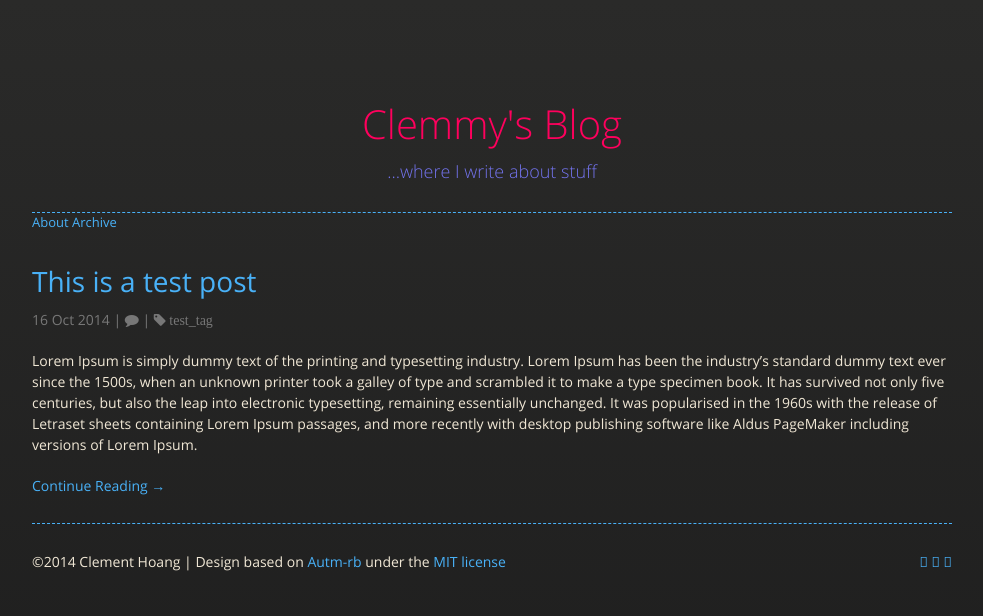
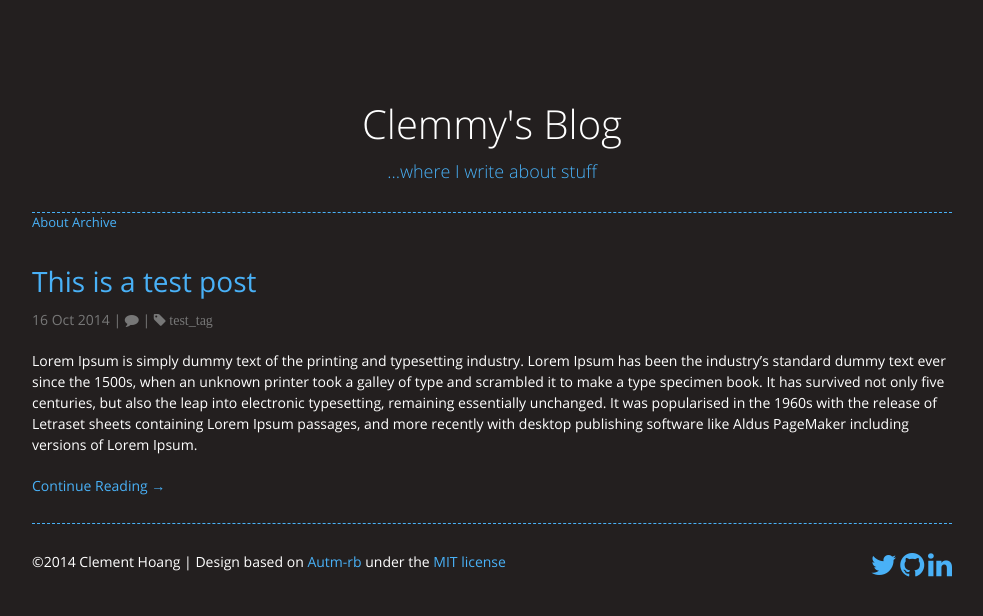
Before and after one commit to Clemmy/blog, a Jekyll site: the page built from index.html, in a window 1280 px wide. Shown: the top 616 px of the page, without its empty margins (148-1131 px from the left). Built offline with Jekyll 4.4.1, drawn with Linux system fonts in a browser that asks for light colours; nearby versions of some CDN libraries; the list of posts is cut into pages by our own code; comment, search, counter and statistics services are not loaded.

Commit message:
Removed gradients and pink

```diff
--- a/_includes/footer.html
+++ b/_includes/footer.html
@@ -7,8 +7,8 @@
   </div>
 
   <div class="right">
-      <a href="{{site.twitter}}" class="fa-twitter" title="Follow me on Twitter!"></a>
-      <a href="{{site.github}}" class="fa-github" title="Check out my latest works on Github!"></a>
-      <a href="{{site.linkedin}}" class="fa-linkedin" title="Connect with me on LinkedIn!"></a>
+      <a href="{{site.twitter}}" class="fa fa-twitter fa-2x" title="Follow me on Twitter!"></a>
+      <a href="{{site.github}}" class="fa fa-github fa-2x" title="Check out my latest works on Github!"></a>
+      <a href="{{site.linkedin}}" class="fa fa-linkedin fa-2x" title="Connect with me on LinkedIn!"></a>
   </div>
 </footer>
--- a/_includes/scripts.html
+++ b/_includes/scripts.html
@@ -1,5 +1,3 @@
-<!-- Place your <script> tags here. -->
-
 <!-- disqus comment counter -->
 <script type="text/javascript">
   /* * * CONFIGURATION VARIABLES: EDIT BEFORE PASTING INTO YOUR WEBPAGE * * */
--- a/_includes/share-btns.html
+++ b/_includes/share-btns.html
@@ -1,7 +1,5 @@
 
  <h4>Share this post:</h4>
-
-
 
 <a class="btn btn-small btn-sm twitter" href="http://twitter.com/share?text={{page.title | encode}}{% if site.author.twitter%}&via={{site.author.twitter}}{% endif %}"
            onclick="window.open(this.href, 'twitter-share', 'width=550,height=235');return false;">
--- a/stylesheets/styles.css
+++ b/stylesheets/styles.css
@@ -297,20 +297,15 @@ body {
   padding: 0px 0 20px 0px;
   margin: 0px;
   font: 14px/1.5 "OpenSansRegular", "Helvetica Neue", Helvetica, Arial, sans-serif;
-  color: #f0e7d5;
+  color: #ffffff;
   font-weight: normal;
-  background: #252525;
+  background: #231F1F;
   background-attachment: fixed !important;
-  background: -webkit-gradient(linear, 50% 0%, 50% 100%, color-stop(0%, #2a2a29), color-stop(100%, #1c1c1c));
-  background: -webkit-linear-gradient(#2a2a29, #1c1c1c);
-  background: -moz-linear-gradient(#2a2a29, #1c1c1c);
-  background: -o-linear-gradient(#2a2a29, #1c1c1c);
-  background: linear-gradient(#2a2a29, #1c1c1c);
     -webkit-font-smoothing: subpixel-antialiased;
 }
 
 h1, h2, h3, h4, h5, h6 {
-  color: #FF005D;
+  color: #ffffff;
   margin: 0 0 10px;
   font-family: 'OpenSansRegular', "Helvetica Neue", Helvetica, Arial, sans-serif;
   font-weight: normal;
@@ -453,7 +448,7 @@ hr {
 }
 
 dt {
-  color: #F0E7D5;
+  color: #ffffff;
   font-family: 'OpenSansSemibold', "Helvetica Neue", Helvetica, Arial, sans-serif !important;
   font-weight: normal;
 }
@@ -485,7 +480,7 @@ section #title h1 {
 
 section #title p {
 
-  color: #7373ed;
+  color: #49B1F7;
   font-family: 'OpenSansLight', "Helvetica Neue", Helvetica, Arial, sans-serif;
   font-weight: normal;
   font-size: 18px;
@@ -514,19 +509,8 @@ footer .right{
   float: right;
 }
 
-
-
 .paginate{
 margin-bottom: 15px;
-}
-
-.resume p{
-  mfont-size: 15px;
-  line-height: 24px;
-  margin: 0 0 10px;
-  font-family: 'OpenSansRegular', "Helvetica Neue", Helvetica, Arial, sans-serif;
-  font-weight: normal;
-  color: #b6b6b6;
 }
 
 .tags a {
@@ -547,6 +531,6 @@ margin-bottom: 15px;
   margin-bottom: 15px;
 }
 
-#title #sitename,.resume span {
-  color: #FF005D;
+#title #sitename {
+  color: #ffffff;
 }
```
